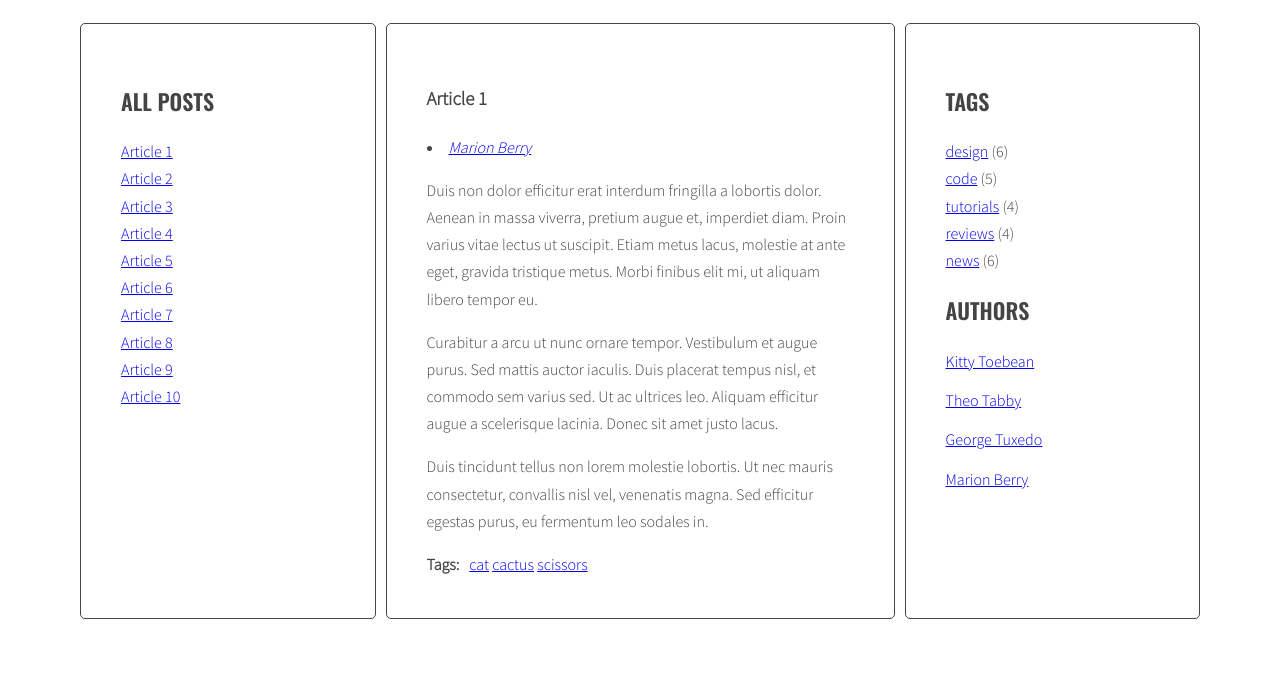
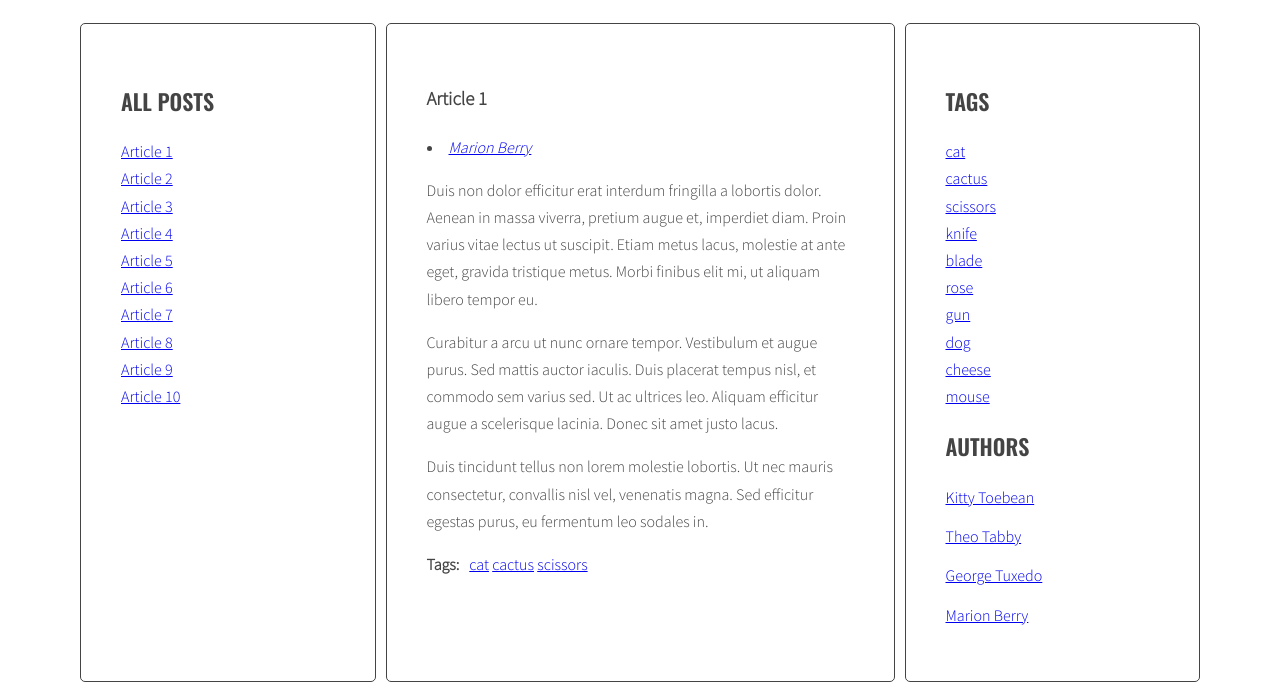
Before and after one commit to anna-zajac/javascript-blog, a website: page index.html in a window 1280 px wide. Shown: the part 220-910 px from the top of the page. Before the commit the page ends 847 px from the top, so only its background shows below. Drawn offline with nearby package versions, Linux system fonts and the light colour scheme.

Commit message:
Generate tag list to right column

```diff
--- a/index.html
+++ b/index.html
@@ -188,11 +188,7 @@
                     <aside class="sidebar">
                         <h2 class="section-title">Tags</h2>
                         <ul class="list tags">
-                        <li><a href="#">design</a> <span>(6)</span></li>
-                        <li><a href="#">code</a> <span>(5)</span></li>
-                        <li><a href="#">tutorials</a> <span>(4)</span></li>
-                        <li><a href="#">reviews</a> <span>(4)</span></li>
-                        <li><a href="#">news</a> <span>(6)</span></li>
+
                         </ul>
                         <h2 class="section-title">Authors</h2>
                         <ul class="list authors">
--- a/js/script.js
+++ b/js/script.js
@@ -47,7 +47,8 @@ const optArticleSelector = '.post',
   optTitleSelector = '.post-title',
   optTitleListSelector = '.titles',
   optArticleTagsSelector = '.post-tags .list',
-  optArticleAuthorSelector = '.post-author';
+  optArticleAuthorSelector = '.post-author',
+  optTagsListSelector = '.tags .list';
 
 function generateTitleLinks(customSelector = ''){
   console.log('customSelector', customSelector);
@@ -103,6 +104,11 @@ generateTitleLinks();
 
 function generateTags(){
 
+  /* [NEW] create a new variable allTags with an empty array */
+
+  let allTags = [];
+  console.log('allTags', allTags);
+
   /* find all articles */
   const articles = document.querySelectorAll(optArticleSelector);
   console.log('articles', articles);
@@ -143,6 +149,12 @@ function generateTags(){
 
       html = html + tagLinkHTML;
 
+      /* [NEW] check if this link is NOT already in allTags */
+      if(allTags.indexOf(tagLinkHTML) == -1){
+        /* [NEW] add generated code to allTags array */
+        allTags.push(tagLinkHTML);
+      }
+
     }/* END LOOP: for each tag */
 
     /* insert HTML of all the links into the tags wrapper */
@@ -151,6 +163,12 @@ function generateTags(){
 
   /* END LOOP: for every article: */
   }
+
+  /* [NEW] find list of tags in right column */
+  const tagRightList = document.querySelector('.tags');
+
+  /* [NEW] add html from allTags to tagList */
+  tagRightList.innerHTML = allTags.join(' ');
 
 }
 generateTags();
@@ -235,7 +253,7 @@ function generateAuthors(){
 
     /* generate HTML of the link */
 
-    const authorLinkHTML = '<li><a href="#author-' + authorName + '"><span>' + authorName + '<span></a></li>';
+    const authorLinkHTML = '<li><a href="#author-' + authorName + '"><span>' + authorName + '</span></a></li>';
 
     /* add generated code to html variable */
 
```
